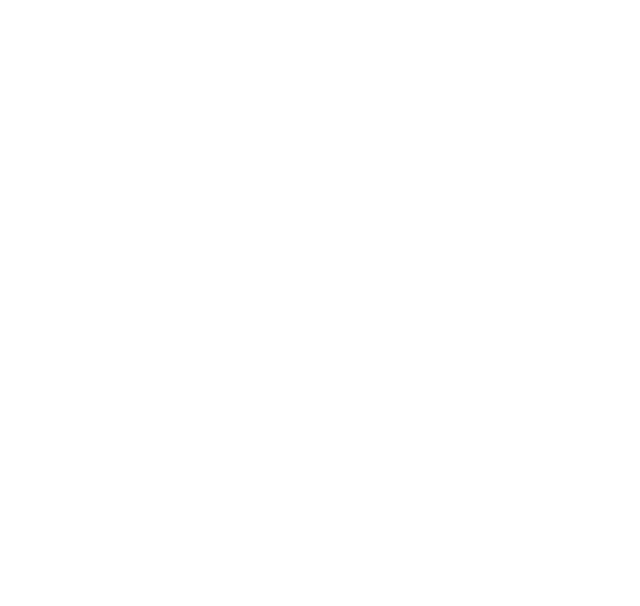
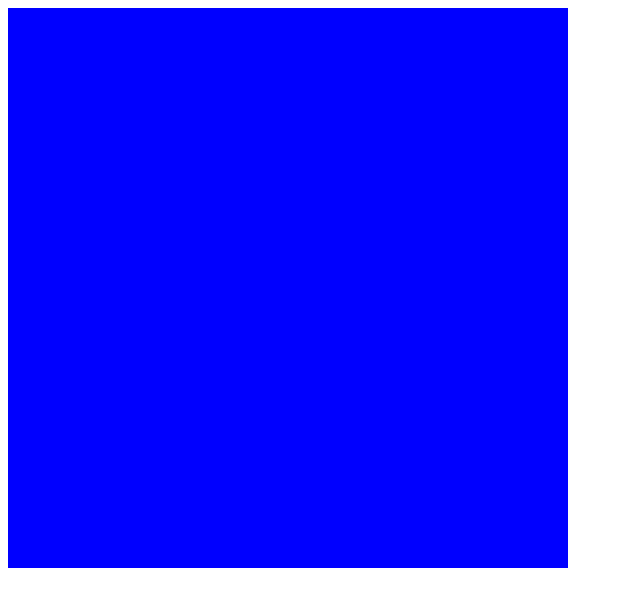
Before and after one commit to emilieChnvt/candyCrush, a plain HTML site: page index.html in a window 1280 px wide. Shown: the whole page, without its empty margins (0-640 px from the left). Drawn offline with Linux system fonts and the light colour scheme.

Commit message:
function createBoard to create each square of the grid

```diff
--- a/css/style.css
+++ b/css/style.css
@@ -0,0 +1,12 @@
+.grid{
+    width:560px;
+    height:560px;
+    display:flex;
+    flex-wrap:wrap;
+    background-color: blue;
+}
+.grid div{
+    width:70px;
+    height:70px;
+
+}
--- a/index.html
+++ b/index.html
@@ -7,7 +7,7 @@
   <link rel="stylesheet" href="css/style.css">
 </head>
 <body>
-
+<div class="grid"></div>
 
 <script src="js/main.js"></script>
 </body>
--- a/js/main.js
+++ b/js/main.js
@@ -0,0 +1,21 @@
+//DOMContentLoaded when the HTML document has been completely parsed.
+document.addEventListener('DOMContentLoaded', ()=>{
+    const grid = document.querySelector(".grid");
+    const width = 8;
+    const squares = []
+
+
+
+
+
+
+    function createBoard(){
+        for(let i = 0; i < width*width ; i++){
+            const square = document.createElement("div");
+            grid.appendChild(square);
+            squares.push(squares)
+        }
+
+    }
+    createBoard()
+})
```
